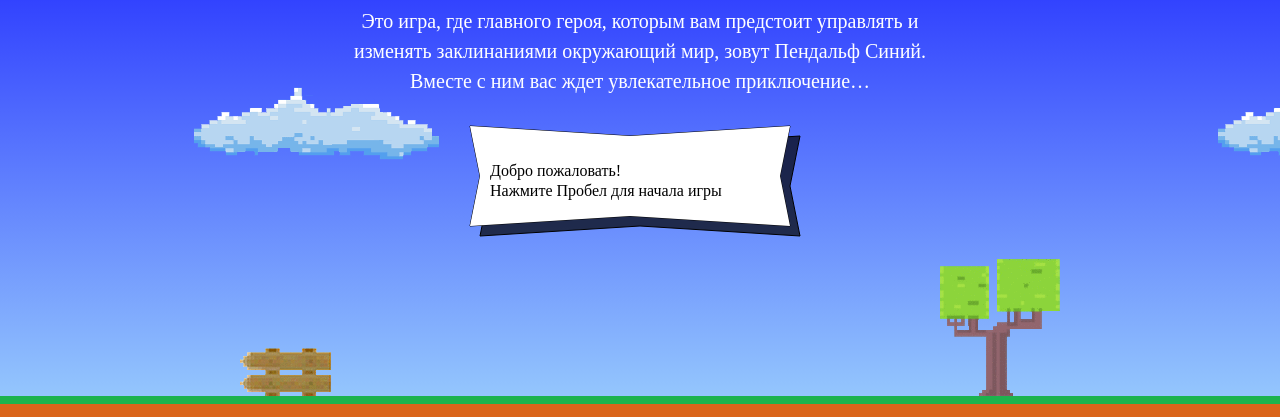
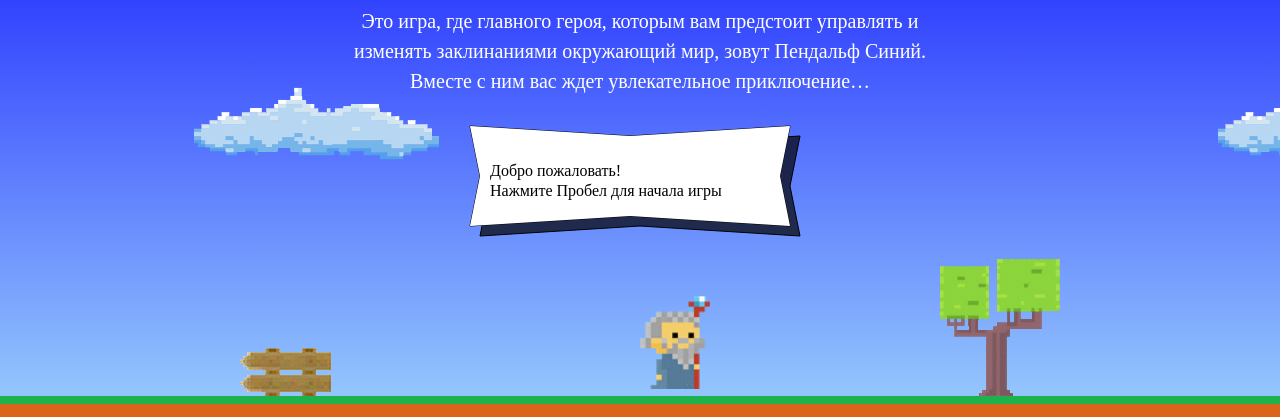
Before and after one commit to Anastasiya-Harris/1001141-code-and-magick-19, a website: page index.html in a window 1280 px wide. Shown: the part 203-620 px from the top of the page. Drawn offline with Linux system fonts and the light colour scheme; a web font is replaced by a local one.

Commit message:
Исправляет функцию

```diff
--- a/index.html
+++ b/index.html
@@ -183,24 +183,29 @@
 
 <script>
   var fireballSize = 22;
+  var wizardSpeed = 3;
+  var wizardWidth = 70;
 
   var getFireballSpeed = function(left) {
     return left ? 5 : 2;
   };
 
-  var wizardSpeed = 3;
-  var wizardWidth = 70;
+  var getWizardHeight = function(wizardWidth) {
+    var WizardHeight = 1.337 * wizardWidth;
 
-  var getWizardHeight = function(wizardWidth) {
-    1.337 * wizardWidth
+    return WizardHeight;
   };
 
-  function getWizardX(width) {
-    width / 0.5
+  var getWizardX = function(width) {
+    var wizardX = width * 0.5;
+
+    return wizardX;
   };
 
-  function getWizardY (height) {
-    height / 0.666
+  var getWizardY = function(height) {
+    var wizardY = height * 0.666;
+
+    return wizardY;
   };
 
 </script>
```
